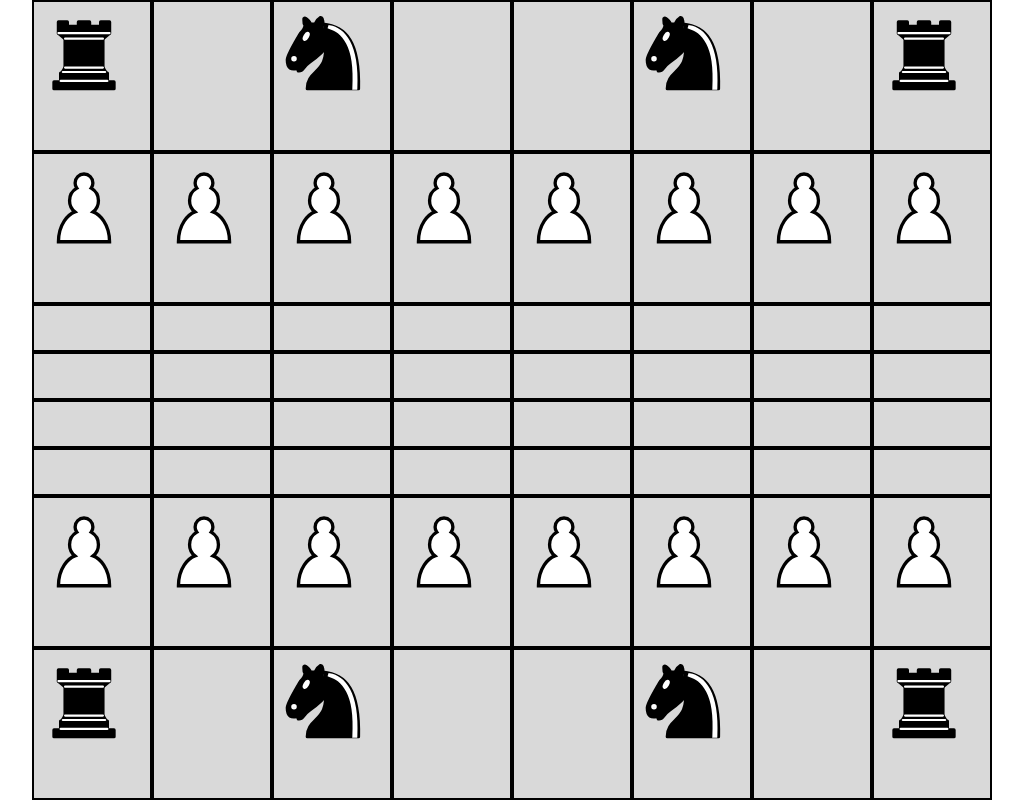
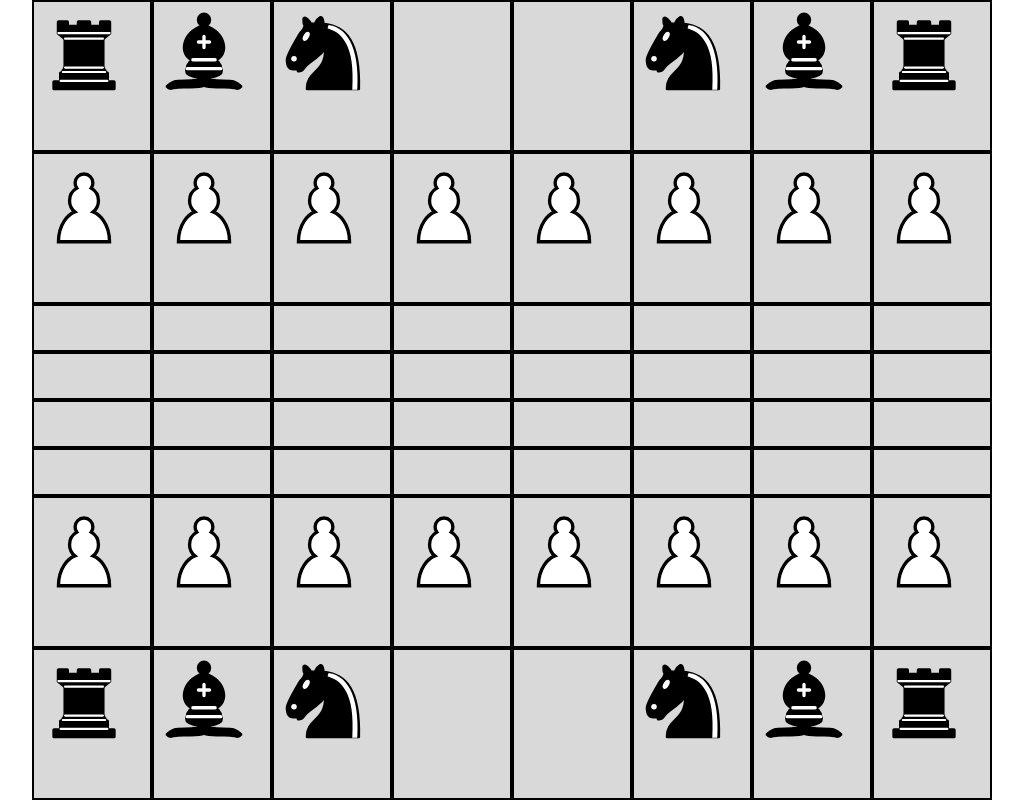
Before and after one commit to quichey/Battle-Bots, a React (Create React App) app: page / in a window 1280 px wide. Shown: the whole page, without its empty margins (128-1151 px from the left). Built offline with nearby package versions, Linux system fonts and the light colour scheme.

Commit message:
added bishop

```diff
--- a/src/components/battlegrid.tsx
+++ b/src/components/battlegrid.tsx
@@ -1,6 +1,7 @@
 import React from "react";
 import { Pawn } from "./pieces/Pawn";
 import { Rook } from "./pieces/Rook";
+import { Bishop } from "./pieces/Bishop";
 import { Knight } from "./pieces/Knight";
 
 export const BattleGrid = () => {
@@ -34,6 +35,9 @@ export const BattleGrid = () => {
         //set pieces in first and last rows
         if (idx2 === 0 || idx2 === 7) {
           piece = <Rook pieceId={pieceId} />;
+        }
+        if (idx2 === 1 || idx2 === 6) {
+          piece = <Bishop pieceId={pieceId} />;
         }
         if (idx2 === 2 || idx2 === 5) {
           piece = <Knight pieceId={pieceId} />;
--- /dev/null
+++ b/src/components/pieces/Bishop.tsx
@@ -0,0 +1,30 @@
+import { Piece } from "./Piece";
+import BishopSVG from "../../util/images/Bishop_Black.svg";
+
+type BishopProp = {
+  pieceId: string;
+};
+
+export const Bishop = ({ pieceId }: BishopProp) => {
+  var boardIndices: number[] = [0, 1, 2, 3, 4, 5, 6, 7];
+  return (
+    <Piece
+      pieceId={pieceId}
+      img={BishopSVG}
+      getValidSquares={(row, col) => {
+        var validSquares: string[] = [];
+        boardIndices.forEach((idx) => {
+          var newRows = [row + idx, row - idx];
+          var newCols = [col + idx, col - idx];
+
+          newRows.forEach((newRow) => {
+            newCols.forEach((newCol) => {
+              validSquares.push(`${newRow}-${newCol}`);
+            });
+          });
+        });
+        return validSquares;
+      }}
+    />
+  );
+};
```
Also changed, not shown: src/components/pieces/Bishop.js (deleted), src/util/images/Bishop_Black.svg (added).
